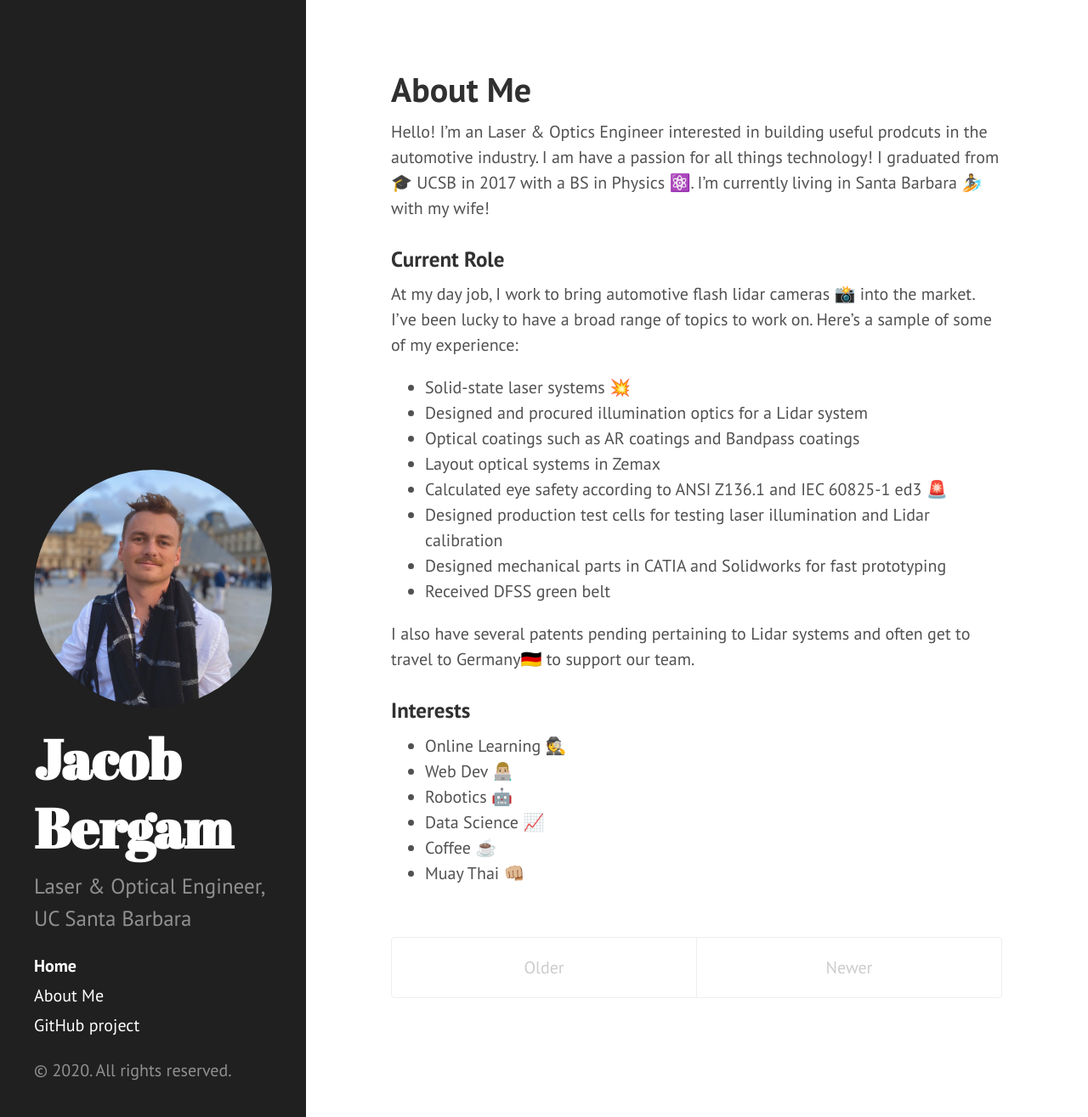
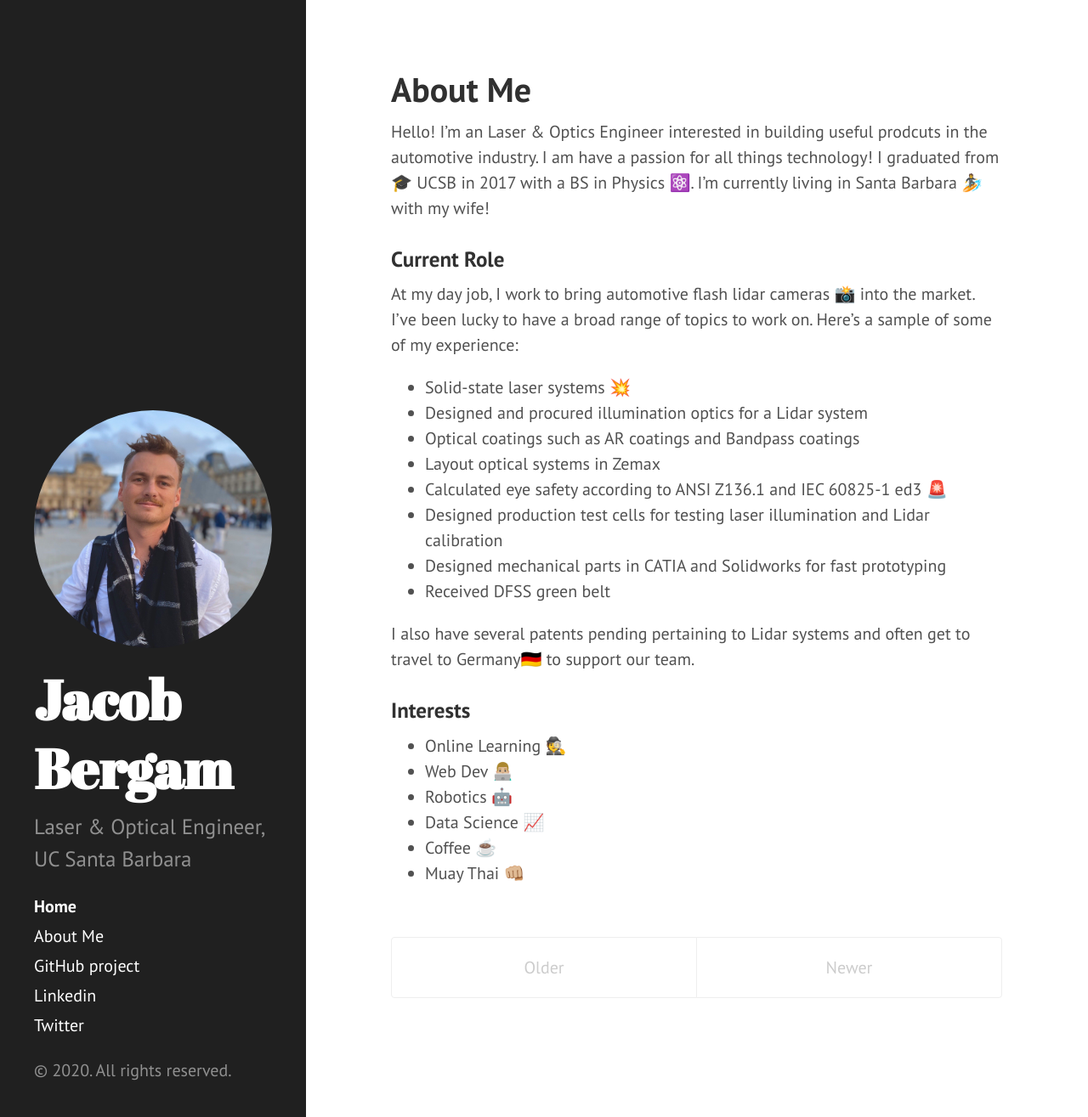
Before and after one commit to Jacobabergam/jacobbergam_blog, a Jekyll site: the page built from index.html, in a window 1280 px wide and 1315 px high. Shown: the whole window at 85% size. Built offline with Jekyll 4.4.1, drawn with Linux system fonts in a browser that asks for light colours; the list of posts is cut into pages by our own code.

Commit message:
added linkedin and twitter links

```diff
--- a/_includes/sidebar.html
+++ b/_includes/sidebar.html
@@ -29,7 +29,10 @@
       {% endfor %}
 
       <!-- <a class="sidebar-nav-item" href="{{ site.github.repo }}/archive/v{{ site.version }}.zip">Download</a> -->
-      <a class="sidebar-nav-item" href="{{ site.github.repo }}">GitHub project</a>
+      <a class="sidebar-nav-item" href="https://github.com/Jacobabergam">GitHub project</a>
+      <a class="sidebar-nav-item" href="https://www.linkedin.com/in/jacob-bergam-17a41ba5/">Linkedin</a>
+      <a class="sidebar-nav-item" href="hhttps://twitter.com/JacobBergam">Twitter</a>
+
       <!-- <span class="sidebar-nav-item">Currently{{ site.version }}</span> -->
     </nav>
 
```
